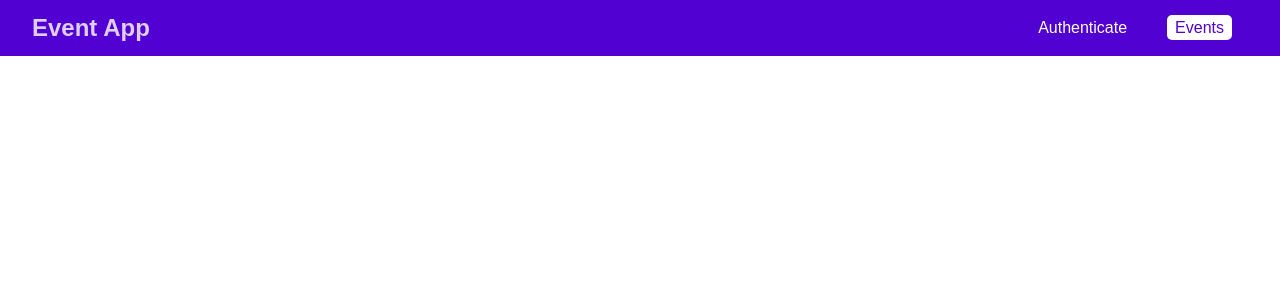
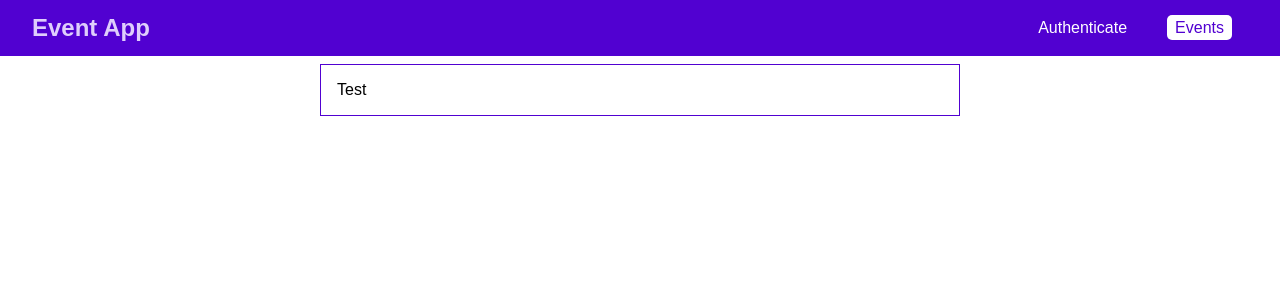
Before and after one commit to johann-ortiz/EventBooking-App, a React (Create React App) app in the folder frontend/: page /events in a window 1280 px wide. Shown: the top 300 px of the page. Built offline with nearby package versions, Linux system fonts and the light colour scheme.

Commit message:
Added list to display all events (also added its respective CSS)

```diff
--- a/frontend/src/pages/Events.css
+++ b/frontend/src/pages/Events.css
@@ -6,3 +6,17 @@
   width: 30rem;
   max-width: 80%;
 }
+
+.events-list {
+  width: 40rem;
+  max-width: 90%;
+  margin: 2rem auto;
+  list-style: none;
+  padding: 0;
+}
+
+.events-list-item {
+  margin: 1rem 0;
+  padding: 1rem;
+  border: 1px solid #5101d1;
+}
--- a/frontend/src/pages/Events.js
+++ b/frontend/src/pages/Events.js
@@ -149,6 +149,9 @@ export default class Events extends Component {
             </button>
           </div>
         )}
+        <ul className="events-list">
+          <li className="events-list-item">Test</li>
+        </ul>
       </React.Fragment>
     );
   }
```
